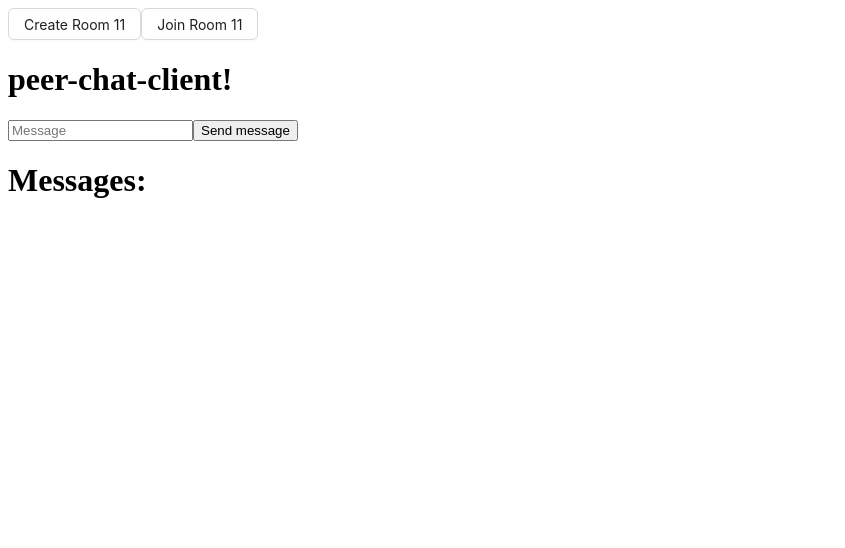
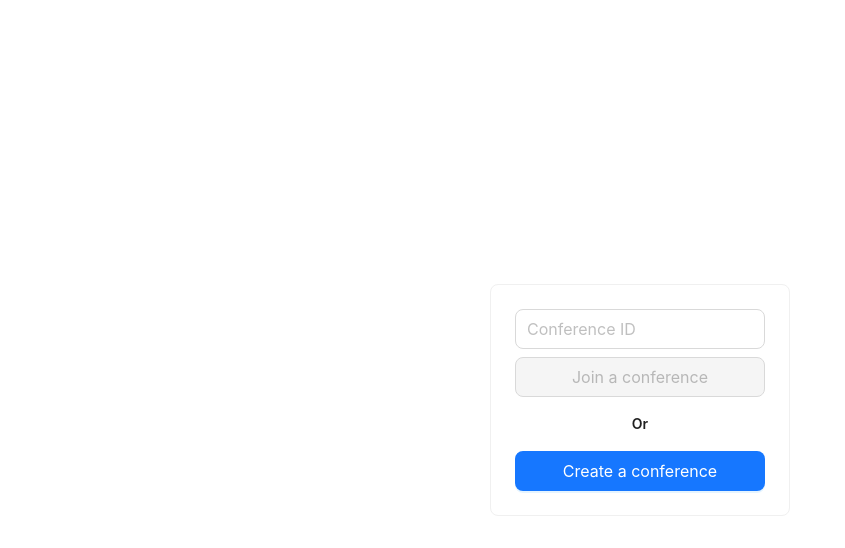
Before and after one commit to galletafromjell666/peer-chat-client, a React (Vite) app: page /chat/create-join in a window 1280 px wide. Shown: the top 548 px of the page, without its empty margins (0-845 px from the left). Built offline with nearby package versions, Linux system fonts and the light colour scheme.

Commit message:
Add basic routes

```diff
--- a/package.json
+++ b/package.json
@@ -12,13 +12,16 @@
   "dependencies": {
     "antd": "^5.21.5",
     "events": "^3.3.0",
+    "lodash": "^4.17.21",
     "react": "^18.3.1",
     "react-dom": "^18.3.1",
+    "react-router-dom": "^6.27.0",
     "socket.io-client": "^4.8.0"
   },
   "devDependencies": {
     "@eslint/js": "^9.11.1",
     "@types/events": "^3.0.3",
+    "@types/lodash": "^4.17.13",
     "@types/react": "^18.3.10",
     "@types/react-dom": "^18.3.0",
     "@vitejs/plugin-react": "^4.3.2",
--- a/src/Child.tsx
+++ b/src/Child.tsx
@@ -1,6 +1,6 @@
 import { Button } from "antd";
 
-import useRTCAndSocketIOEvents from "./hooks/useRTCAndSocketIOEvents";
+import useRTCAndSocketIOEvents from "./common/hooks/useRTCAndSocketIOEvents";
 
 function Child() {
   const x = useRTCAndSocketIOEvents();
--- a/src/hooks/useRTCConnectionContext.tsx
+++ b/src/common/hooks/useRTCConnectionContext.tsx
@@ -9,7 +9,6 @@ const RTCPeerConnectionContext = createContext({});
 const peerConnectionRef = createRef<RTCPeerConnection | null>();
 const dataChannelRef = createRef<RTCDataChannel | null>();
 
-console.log("ref created", { peerConnectionRef, dataChannelRef });
 export const RTCPeerConnectionContextProvider = ({
   children,
 }: {
@@ -19,7 +18,7 @@ export const RTCPeerConnectionContextProvider = ({
     peerConnectionRef,
     dataChannelRef,
   };
-  console.log("value!", value);
+
   return (
     <RTCPeerConnectionContext.Provider value={value}>
       {children}
--- a/src/index.css
+++ b/src/index.css
@@ -0,0 +1,8 @@
+html, body {
+	margin: 0;
+	padding: 0;
+	border: 0;
+	font-size: 100%;
+	font: inherit;
+	vertical-align: baseline;
+}
--- a/src/main.tsx
+++ b/src/main.tsx
@@ -1,16 +1,36 @@
 import { StrictMode } from "react";
 import { createRoot } from "react-dom/client";
-import { RTCPeerConnectionContextProvider } from "./hooks/useRTCConnectionContext.tsx";
-import { SocketIOProvider } from "./hooks/useSocketIO.tsx";
+import { createBrowserRouter, RouterProvider } from "react-router-dom";
+import { RTCPeerConnectionContextProvider } from "./common/hooks/useRTCConnectionContext.tsx";
+import { SocketIOProvider } from "./common/hooks/useSocketIO.tsx";
 import App from "./App.tsx";
 import "./index.css";
+import CreateAndJoin from "./modules/createAndJoin/index.tsx";
+import Chat from "./modules/chat/index.tsx";
+
+const router = createBrowserRouter([
+  {
+    path: "/",
+    element: (
+      <SocketIOProvider>
+        <RTCPeerConnectionContextProvider>
+          <App />
+        </RTCPeerConnectionContextProvider>
+      </SocketIOProvider>
+    ),
+  },
+  {
+    path: "/chat/create-join",
+    element: <CreateAndJoin />,
+  },
+  {
+    path: "/chat/:chatId",
+    element: <Chat />,
+  },
+]);
 
 createRoot(document.getElementById("root")!).render(
   <StrictMode>
-    <SocketIOProvider>
-      <RTCPeerConnectionContextProvider>
-        <App />
-      </RTCPeerConnectionContextProvider>
-    </SocketIOProvider>
+    <RouterProvider router={router} />
   </StrictMode>
 );
--- /dev/null
+++ b/src/modules/chat/index.tsx
@@ -0,0 +1,10 @@
+import { useParams } from "react-router-dom";
+
+// TODO: check if the room exists or is it full and if not show a toast or something while redirecting
+function Chat() {
+  const params = useParams();
+  console.log("chat id: ", params?.chatId);
+  return <div>index</div>;
+}
+
+export default Chat;
--- /dev/null
+++ b/src/modules/createAndJoin/index.tsx
@@ -0,0 +1,51 @@
+import { useState } from "react";
+import { Button, Card, Flex, Input, Typography } from "antd";
+import { isEmpty } from "lodash";
+
+const { Text } = Typography;
+
+function CreateAndJoin() {
+  const [joinConferenceId, setJoinConferenceId] = useState("");
+
+  const handleJoinInput = (e: React.ChangeEvent<HTMLInputElement>) => {
+    setJoinConferenceId(e.target.value);
+  };
+
+  const isConferenceIdValid =
+    !isEmpty(joinConferenceId) && joinConferenceId.length > 5;
+
+  return (
+    <Flex
+      justify="center"
+      align="center"
+      style={{
+        width: "100dvw",
+        height: "100dvh",
+      }}
+    >
+      <Card style={{ width: 300 }}>
+        <Flex vertical gap={16} justify="center">
+          <Flex vertical gap={8}>
+            <Input
+              size="large"
+              placeholder="Conference ID"
+              value={joinConferenceId}
+              onChange={handleJoinInput}
+            />
+            <Button size="large" disabled={!isConferenceIdValid}>
+              Join a conference
+            </Button>
+          </Flex>
+          <Text style={{ alignSelf: "center" }} strong>
+            Or
+          </Text>
+          <Button size="large" type="primary">
+            Create a conference
+          </Button>
+        </Flex>
+      </Card>
+    </Flex>
+  );
+}
+
+export default CreateAndJoin;
```
Also changed, not shown: src/common/hooks/useRTCAndSocketIOEvents.tsx (renamed from src/hooks/useRTCAndSocketIOEvents.tsx), src/common/hooks/useSocketIO.tsx (renamed from src/hooks/useSocketIO.tsx), src/common/utils/socketIOInstance.ts (renamed from src/utils/socketIOInstance.ts), 1 other file (tests, documents, lock files or other folders).
